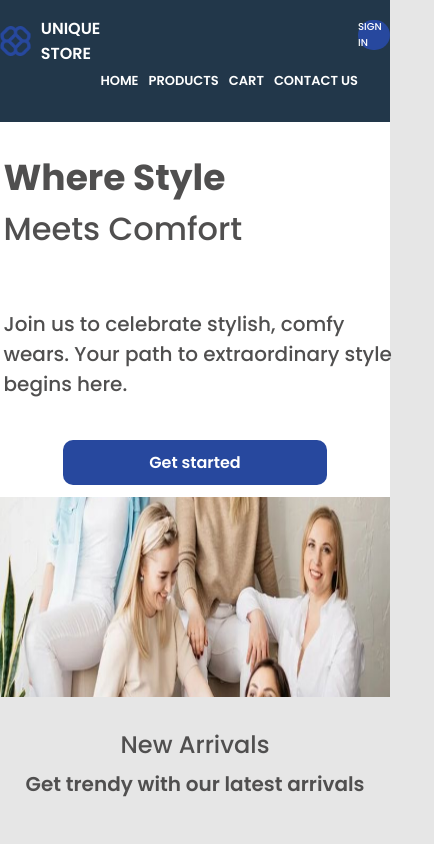
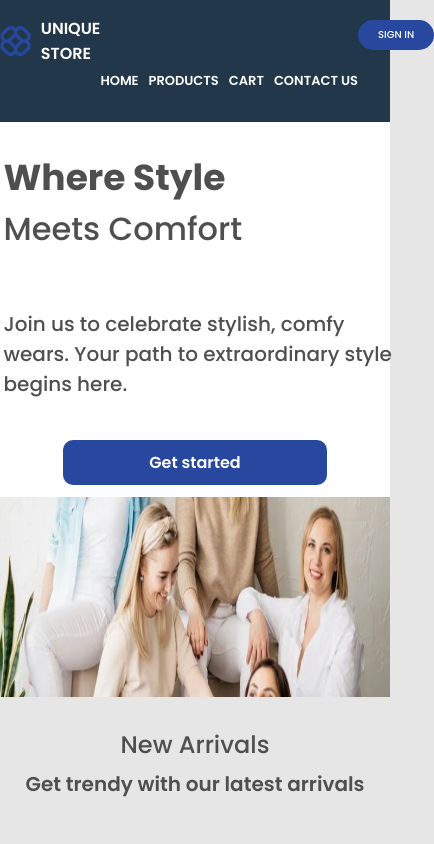
Before and after one commit to minokrim/hngproj2, a React (Create React App) app in the folder task2/: page /body in a window 390 px wide. Shown: the top 844 px of the page, 434 px wide, since content can reach past the window. Built offline with nearby package versions, Linux system fonts and the light colour scheme.

Commit message:
test navbar

```diff
--- a/task2/src/navbar/navbar.css
+++ b/task2/src/navbar/navbar.css
@@ -73,11 +73,13 @@
     .rightSec{
         position: relative;
         padding: 0 20px 0px 20px;
-        padding: 0;
         font-size: 10px;
         height: 30px;
         width: 300px;
         margin-top: 20px;
+    }
+    .rightSec p{
+        width: max-content;
     }
 }
 
```
